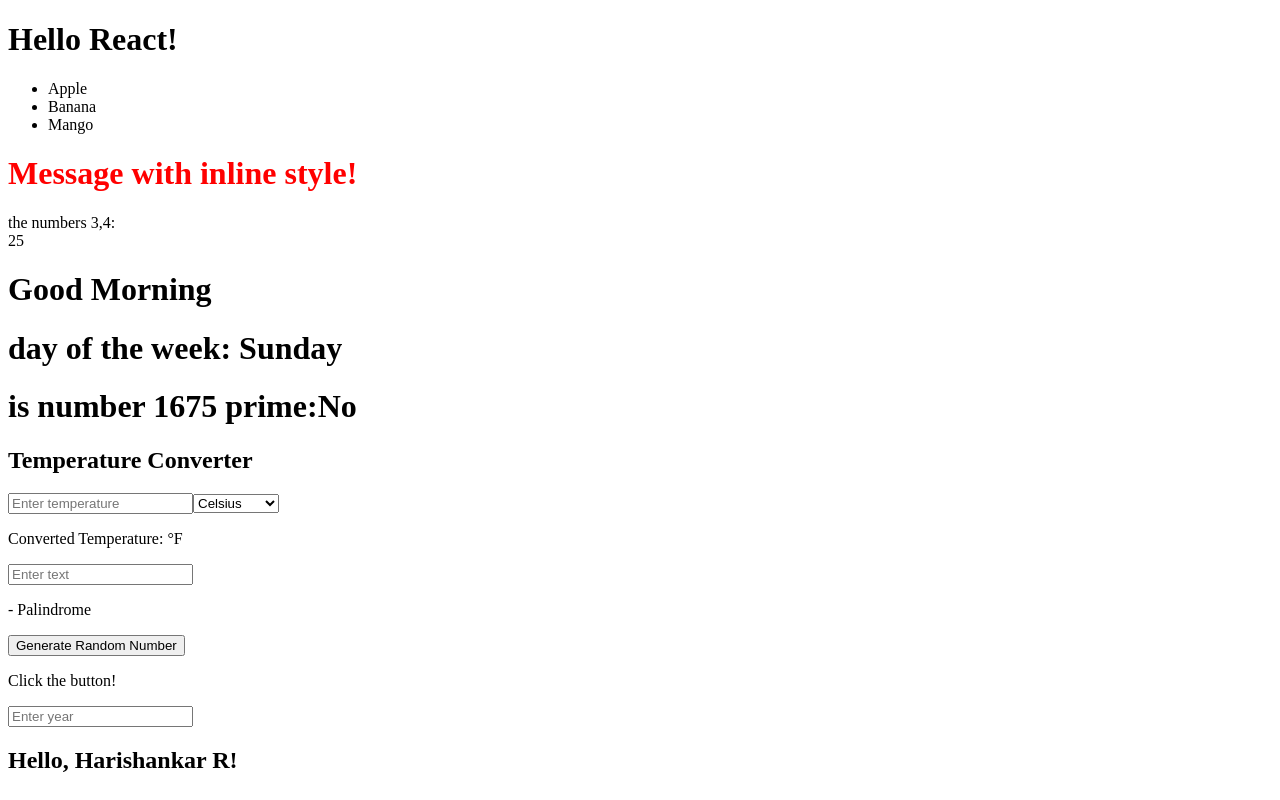
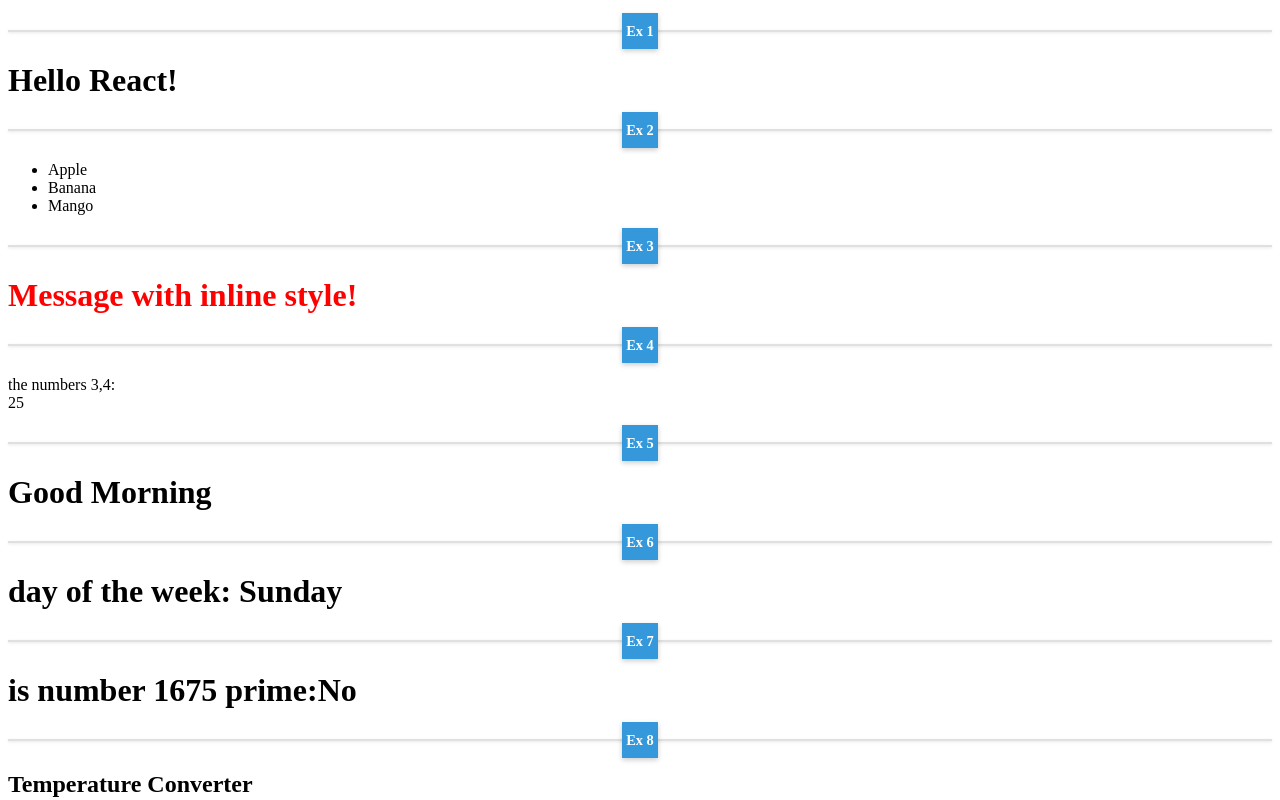
Before and after one commit to xponent-dmg/webp-react1, a React (Vite) app: page / in a window 1280 px wide. Shown: the top 800 px of the page. Built offline with nearby package versions, Linux system fonts and the light colour scheme.

Commit message:
added ex numbers

```diff
--- a/src/App.jsx
+++ b/src/App.jsx
@@ -10,23 +10,47 @@ import { ReversePalindrome } from "./components/palindrome";
 import { Random } from "./components/random";
 import { LeapYearCheck } from "./components/year";
 import { UserGreeting } from "./components/Propcomp";
+import { Divider } from "./components/Divider.jsx";
 
 import React from "react";
 import "./App.css";
 function App() {
   return (
     <>
+      <Divider exerciseNum={1} />
       <Hello />
+
+      <Divider exerciseNum={2} />
       <Fruits />
+
+      <Divider exerciseNum={3} />
       <Inline />
+
+      <Divider exerciseNum={4} />
       <Square />
+
+      <Divider exerciseNum={5} />
       <Time />
+
+      <Divider exerciseNum={6} />
       <Day />
+
+      <Divider exerciseNum={7} />
       <Prime />
+
+      <Divider exerciseNum={8} />
       <Tc />
+
+      <Divider exerciseNum={9} />
       <ReversePalindrome />
+
+      <Divider exerciseNum={10} />
       <Random />
+
+      <Divider exerciseNum={11} />
       <LeapYearCheck />
+
+      <Divider exerciseNum={12} />
       <UserGreeting firstName="Harishankar" lastName="R" />
     </>
   );
--- /dev/null
+++ b/src/components/Divider.jsx
@@ -0,0 +1,41 @@
+import React from "react";
+
+export const Divider = ({ exerciseNum }) => {
+  const dividerContainerStyle = {
+    display: "flex",
+    alignItems: "center",
+    margin: "30px 0",
+    position: "relative",
+  };
+
+  const dividerStyle = {
+    width: "100%",
+    height: "2px",
+    backgroundColor: "#e0e0e0",
+    boxShadow: "0 1px 3px rgba(0,0,0,0.1)",
+  };
+
+  const exerciseNumStyle = {
+    backgroundColor: "#3498db",
+    color: "white",
+    width: "36px",
+    height: "36px",
+    display: "flex",
+    justifyContent: "center",
+    alignItems: "center",
+    position: "absolute",
+    left: "50%",
+    transform: "translateX(-50%)",
+    boxShadow: "0 2px 5px rgba(0,0,0,0.2)",
+    fontWeight: "bold",
+    fontSize: "0.9rem",
+    zIndex: 1,
+  };
+
+  return (
+    <div style={dividerContainerStyle}>
+      <div style={dividerStyle}></div>
+      {exerciseNum && <div style={exerciseNumStyle}>Ex {exerciseNum}</div>}
+    </div>
+  );
+};
```
Also changed, not shown: src/components/dynoption.jsx (deleted).
